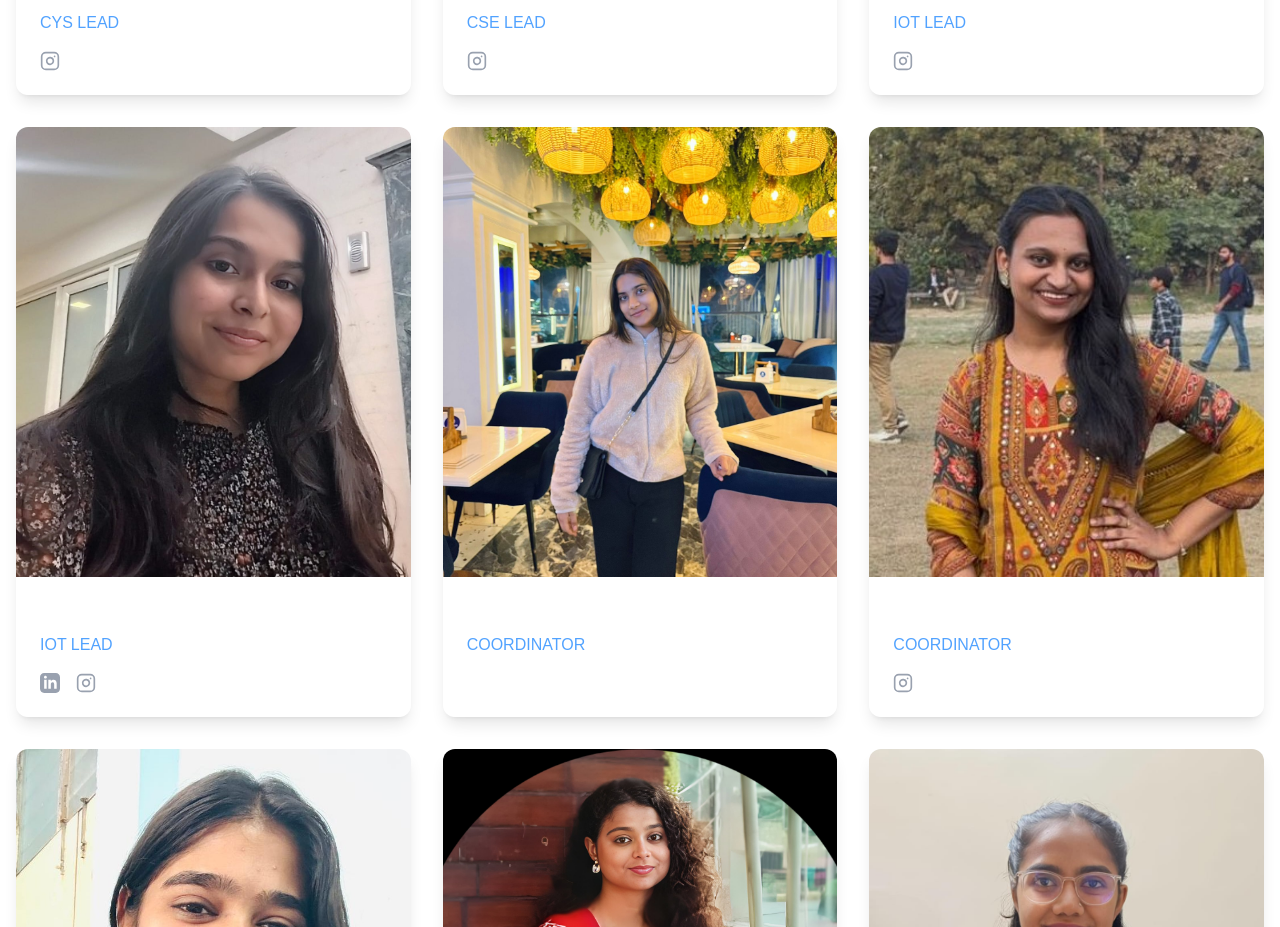
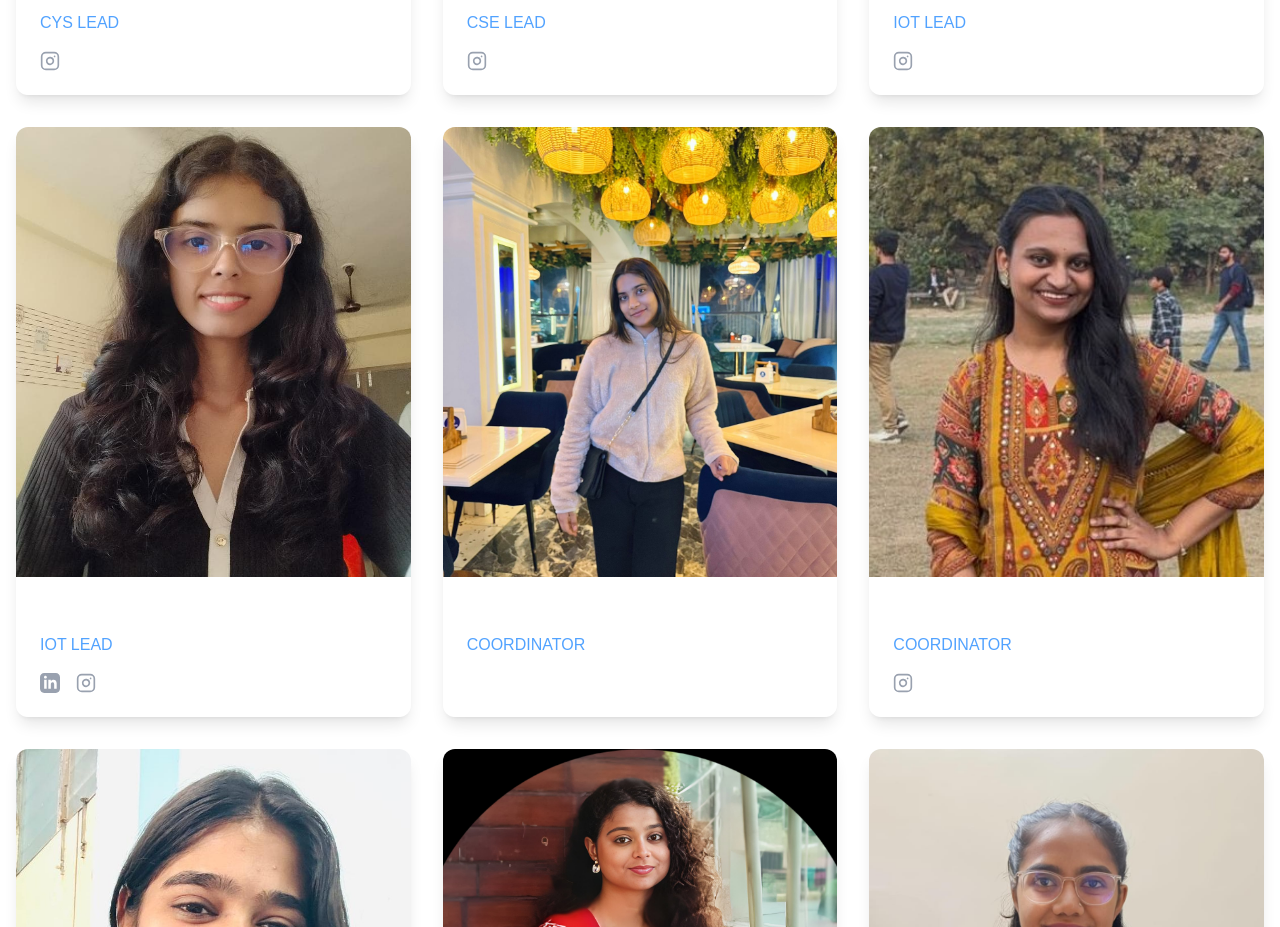
Before and after one commit to Hridayansh018/codersera-new-web, a Next.js app: page /team in a window 1280 px wide. Shown: the part 4900-5827 px from the top of the page. Built offline with nearby package versions, Linux system fonts and the light colour scheme.

Commit message:
Update page.tsx

```diff
--- a/src/app/team/page.tsx
+++ b/src/app/team/page.tsx
@@ -149,7 +149,7 @@ const coreMembers: TeamMember[] = [
         instagram: 'https://www.instagram.com/vanshika_736/'
     },
      {
-        img: '/photos/van.jpg',
+        img: '/photos/simmi.jpg',
         name: 'SIMMI SINGH ',
         position: 'IOT LEAD',
         linkedin: 'https://www.linkedin.com/in/simmisingh1?trk=contact-info',
```
